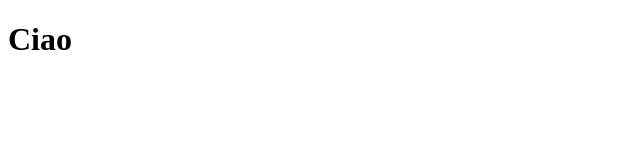
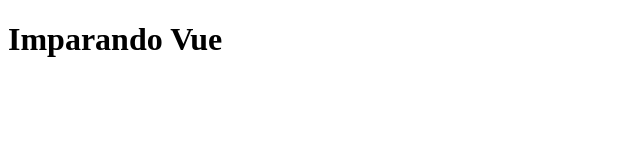
Before and after one commit to Titho93/Vue-Hello, a plain HTML site: page index.html in a window 1280 px wide. Shown: the whole page, without its empty margins (0-640 px from the left). Drawn offline with nearby package versions, Linux system fonts and the light colour scheme.

Commit message:
[add]saluto to h1 in html

```diff
--- a/index.html
+++ b/index.html
@@ -9,7 +9,7 @@
 </head>
 <body>
 
-  <h1 id="app">Ciao</h1>
+  <h1 id="app">{{ saluto }}</h1>
 
   <script src="js/script.js"></script>
 </body>
--- a/js/script.js
+++ b/js/script.js
@@ -1 +1,12 @@
 const { createApp }  =  Vue;
+
+createApp({
+
+  data() {
+
+    return {
+      saluto: 'Imparando Vue'
+    }
+  }
+
+}).mount('#app');
```
